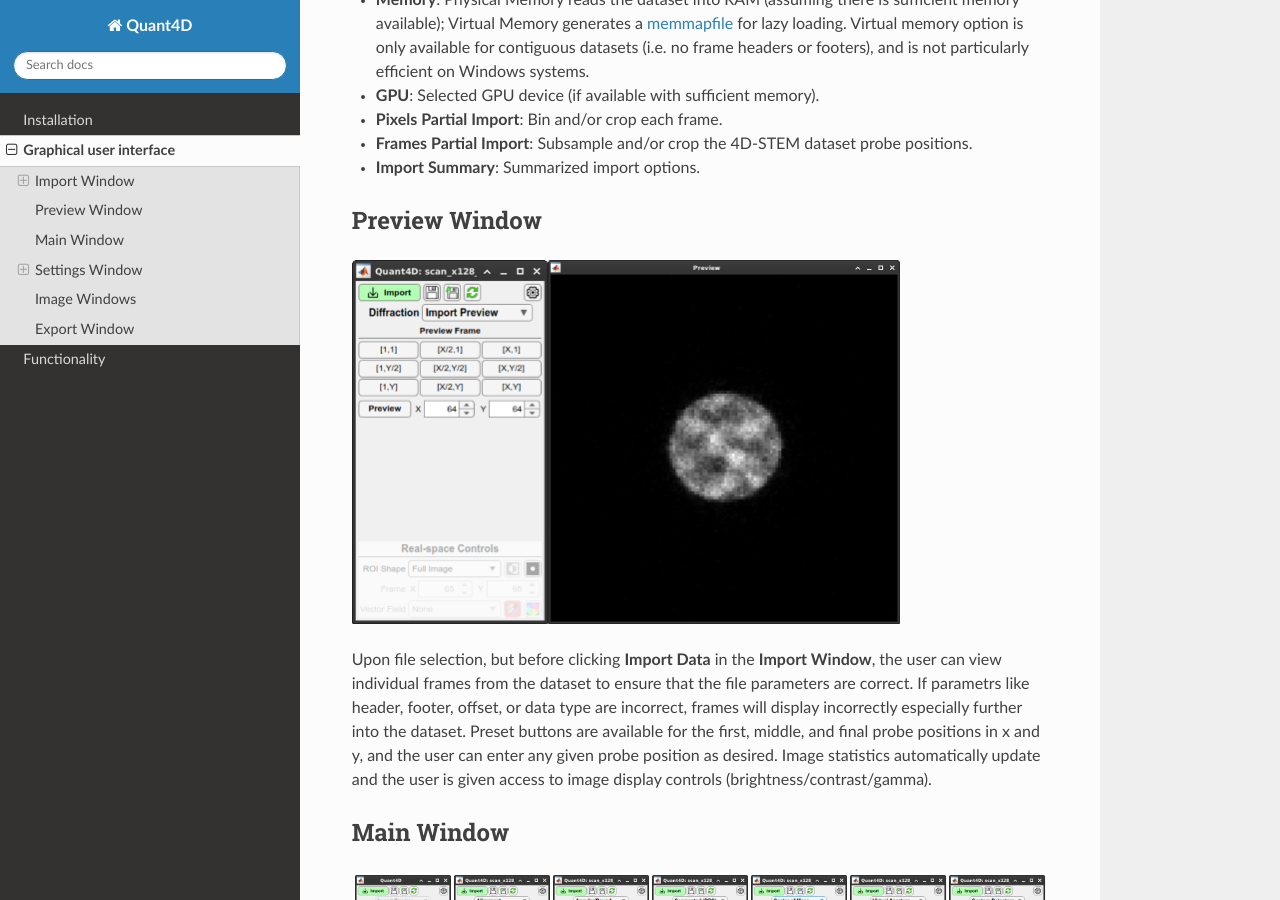
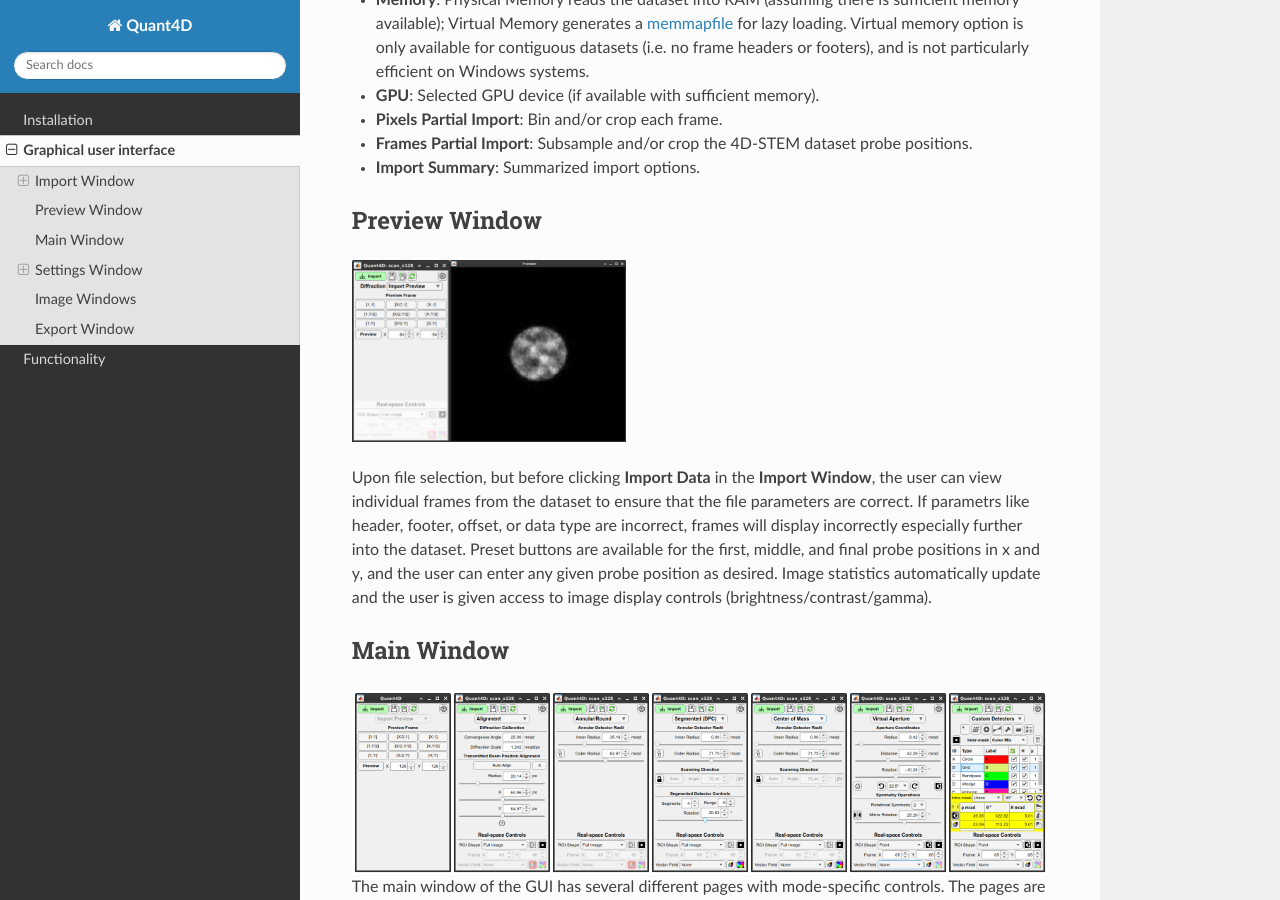
Before and after one commit to bryandesser/Quant4D, a Sphinx documentation site: the page built from docs/source/graphical_user_interface.rst, in a window 1280 px wide and 900 px high, scrolled down 1298 px. Built offline with Sphinx 7.4.7 and the Read the Docs theme 3.1.0, drawn with Linux system fonts in a browser that asks for light colours; pages that are not in the unit, such as notebooks, are missing from menus.

Commit message:
modified:   docs/source/graphical_user_interface.rst

```diff
--- a/docs/source/graphical_user_interface.rst
+++ b/docs/source/graphical_user_interface.rst
@@ -47,9 +47,10 @@ Preview Window
 **************
 .. image:: ../_static/import_preview.png
     :scale: 50%
-..  :align: center
     :width: 549
     :height: 365
+..  :align: center
+
 Upon file selection, but before clicking **Import Data** in the **Import Window**, the user can view individual frames from the dataset to ensure that the file parameters are correct. If parametrs like header, footer, offset, or data type are incorrect, frames will display incorrectly especially further into the dataset. Preset buttons are available for the first, middle, and final probe positions in x and y, and the user can enter any given probe position as desired. Image statistics automatically update and the user is given access to image display controls (brightness/contrast/gamma).
 
 Main Window
```
